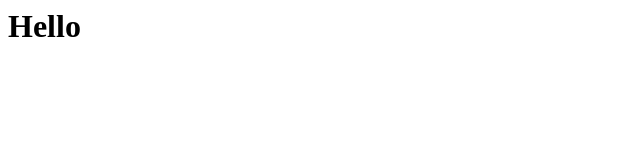
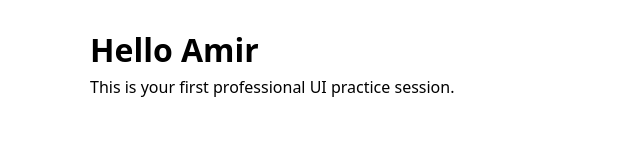
Before and after one commit to amirnapoletano/ui-practice, a plain HTML site: page index.html in a window 1280 px wide. Shown: the whole page, without its empty margins (0-640 px from the left). Drawn offline with Linux system fonts and the light colour scheme.

Commit message:
Initial HTML/CSS structure

```diff
--- a/index.html
+++ b/index.html
@@ -1 +1,18 @@
-<h1>Hello</h1>
+<!DOCTYPE html>
+<html lang="en">
+<head>
+    <meta charset="UTF-8" />
+    <meta name="viewport" content="width=device-width, initial-scale=1.0" />
+    <title>UI Practice</title>
+    <link rel="stylesheet" href="style.css" />
+</head>
+<body>
+    <div class="container">
+    <h1>Hello Amir</h1>
+    <p>This is your first professional UI practice session.</p>
+</div>
+
+    <!-- We will build the UI here -->
+
+</body>
+</html>
--- /dev/null
+++ b/style.css
@@ -0,0 +1,24 @@
+:root {
+    --max-width: 1100px;
+    --padding: 1.5rem;
+    --font-main: system-ui, sans-serif;
+}
+
+* {
+    margin: 0;
+    padding: 0;
+    box-sizing: border-box;
+}
+
+body {
+    font-family: var(--font-main);
+    line-height: 1.6;
+    padding: var(--padding);
+    display: flex;
+    justify-content: center;
+}
+
+.container {
+    width: 100%;
+    max-width: var(--max-width);
+}
```
